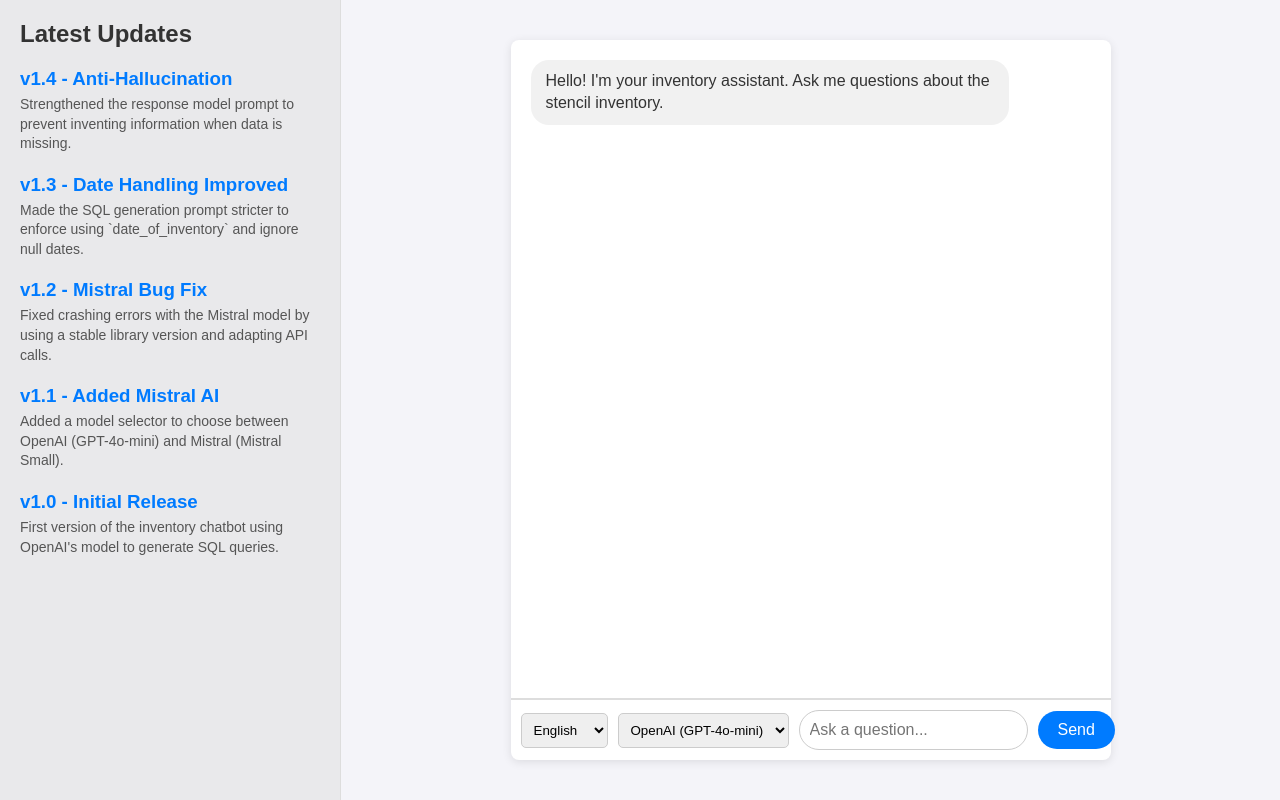
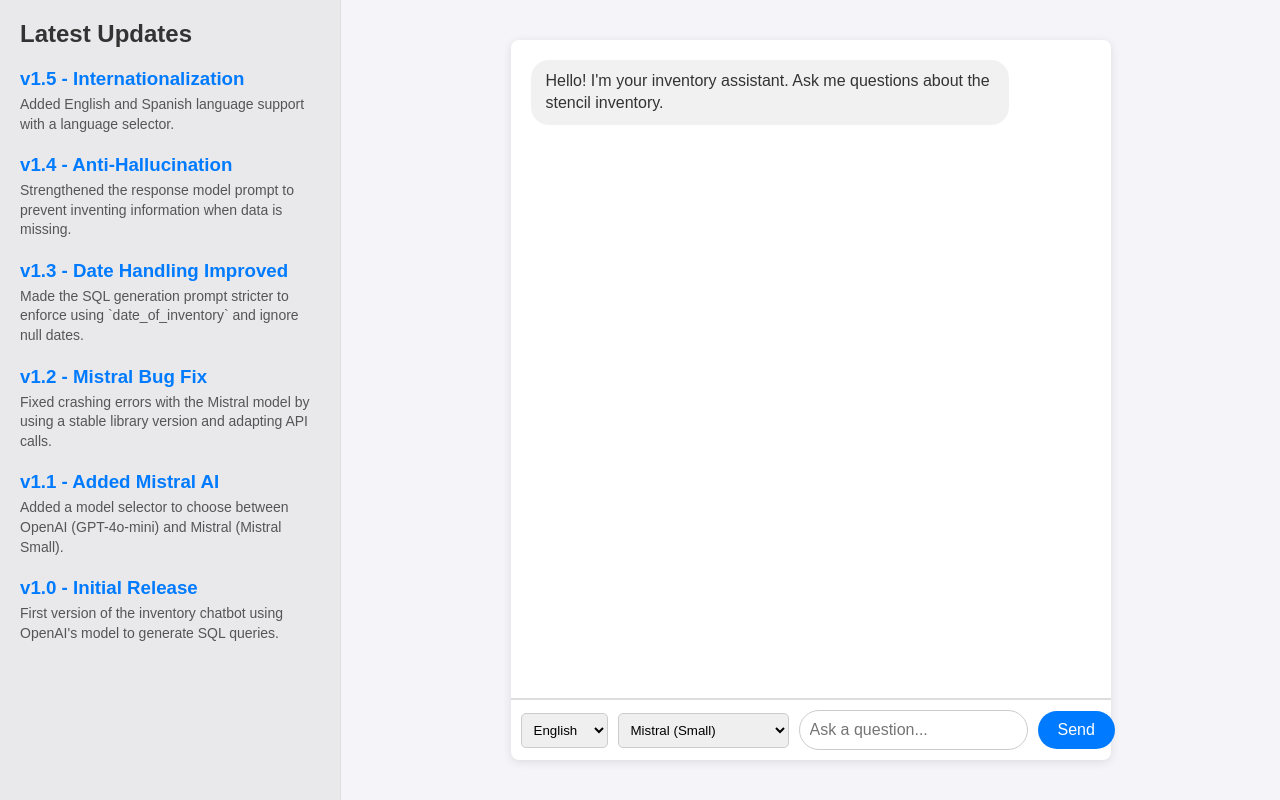
Before and after one commit to Bgar2309/test-chatbot-jules, a Flask app: page / in a window 1280 px wide. Run offline with Flask 3, Linux system fonts and the light colour scheme; parts of the project's set-up code (start-up, migrations or seed data) failed here and were passed over.

Commit message:
fix: Update changelog and set Mistral as default
This commit addresses two issues:
1. The changelog in the UI was not updated with the latest v1.5 entry. This has been fixed by adding the entry to the hardcoded list in `index.html`.
2. The default model has been changed to Mistral as requested. The order of options in the dropdown in `index.html` has been changed, and the default model in `app.py` has been updated to `mistral-small-latest`.

A minor bug in the JavaScript language switching logic for hiding the Spanish changelog has also been corrected.

```diff
--- a/app.py
+++ b/app.py
@@ -150,7 +150,7 @@ def chat():
     data = request.get_json()
     user_question = data.get("message")
     history = data.get("history", [])
-    model = data.get("model", "gpt-4o-mini")
+    model = data.get("model", "mistral-small-latest")
     language = data.get("language", "en")
 
     if not user_question:
--- a/templates/index.html
+++ b/templates/index.html
@@ -133,6 +133,10 @@
             <div id="changelog-en">
                 <ul>
                     <li>
+                        <h3>v1.5 - Internationalization</h3>
+                        <p>Added English and Spanish language support with a language selector.</p>
+                    </li>
+                    <li>
                         <h3>v1.4 - Anti-Hallucination</h3>
                         <p>Strengthened the response model prompt to prevent inventing information when data is missing.</p>
                     </li>
@@ -156,6 +160,10 @@
             </div>
             <div id="changelog-es" class="hidden">
                 <ul>
+                    <li>
+                        <h3>v1.5 - Internacionalización</h3>
+                        <p>Añadido soporte para los idiomas inglés y español con un selector de idioma.</p>
+                    </li>
                     <li>
                         <h3>v1.4 - Anti-Alucinaciones</h3>
                         <p>Se reforzó el prompt del modelo de respuesta para evitar que invente información cuando faltan datos.</p>
@@ -192,8 +200,8 @@
                         <option value="es">Español</option>
                     </select>
                     <select id="model-selector">
+                        <option value="mistral-small-latest">Mistral (Small)</option>
                         <option value="gpt-4o-mini">OpenAI (GPT-4o-mini)</option>
-                        <option value="mistral-small-latest">Mistral (Small)</option>
                     </select>
                     <input type="text" id="message-input" placeholder="Ask a question..." data-translate-placeholder="input_placeholder" autocomplete="off" required>
                     <button type="submit" id="send-button" data-translate="send_button">Send</button>
@@ -251,7 +259,7 @@
 
             // Update changelog
             document.getElementById('changelog-en').classList.toggle('hidden', lang !== 'en');
-            document.getElementById('changelog-es').classList.toggle('hidden', lang === 'en');
+            document.getElementById('changelog-es').classList.toggle('hidden', lang !== 'es');
 
             // Update initial message in chat history
             chatHistory[0] = { role: 'assistant', content: translations[lang].initial_bot_message };
```
